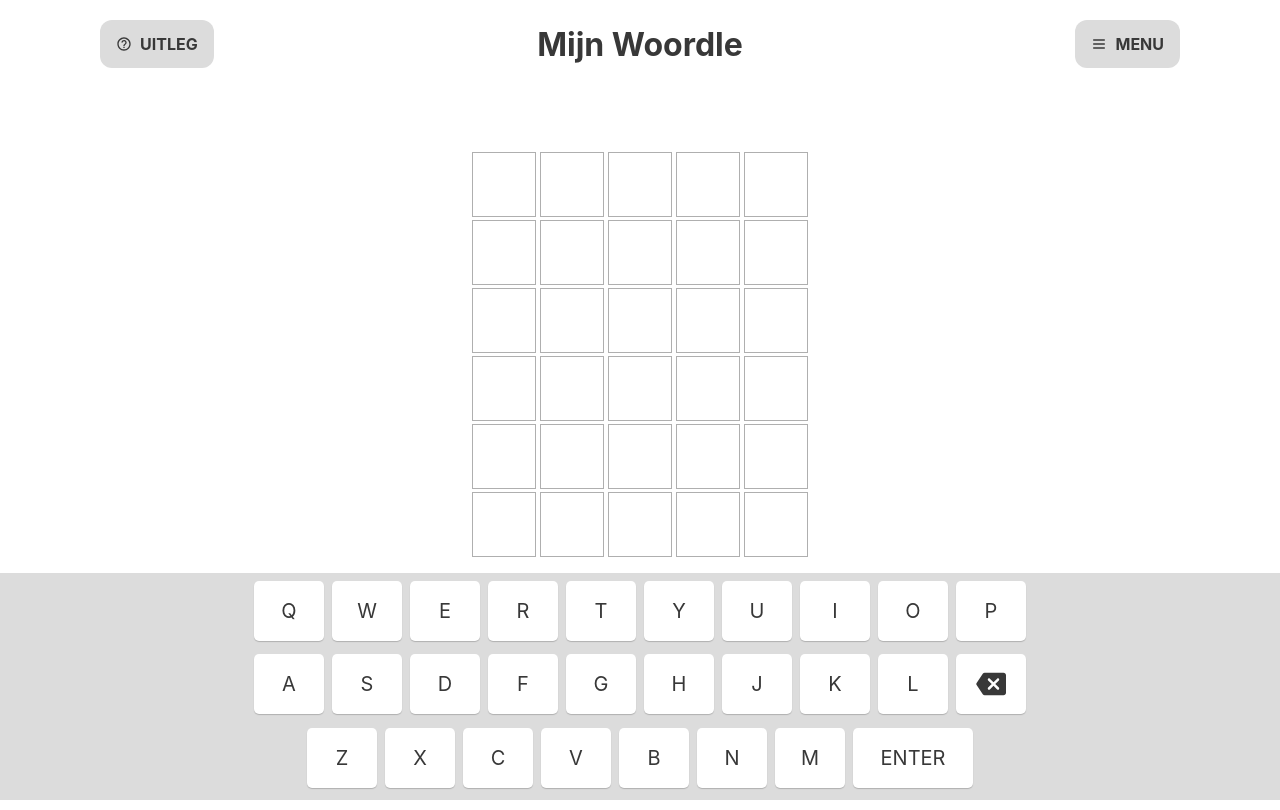
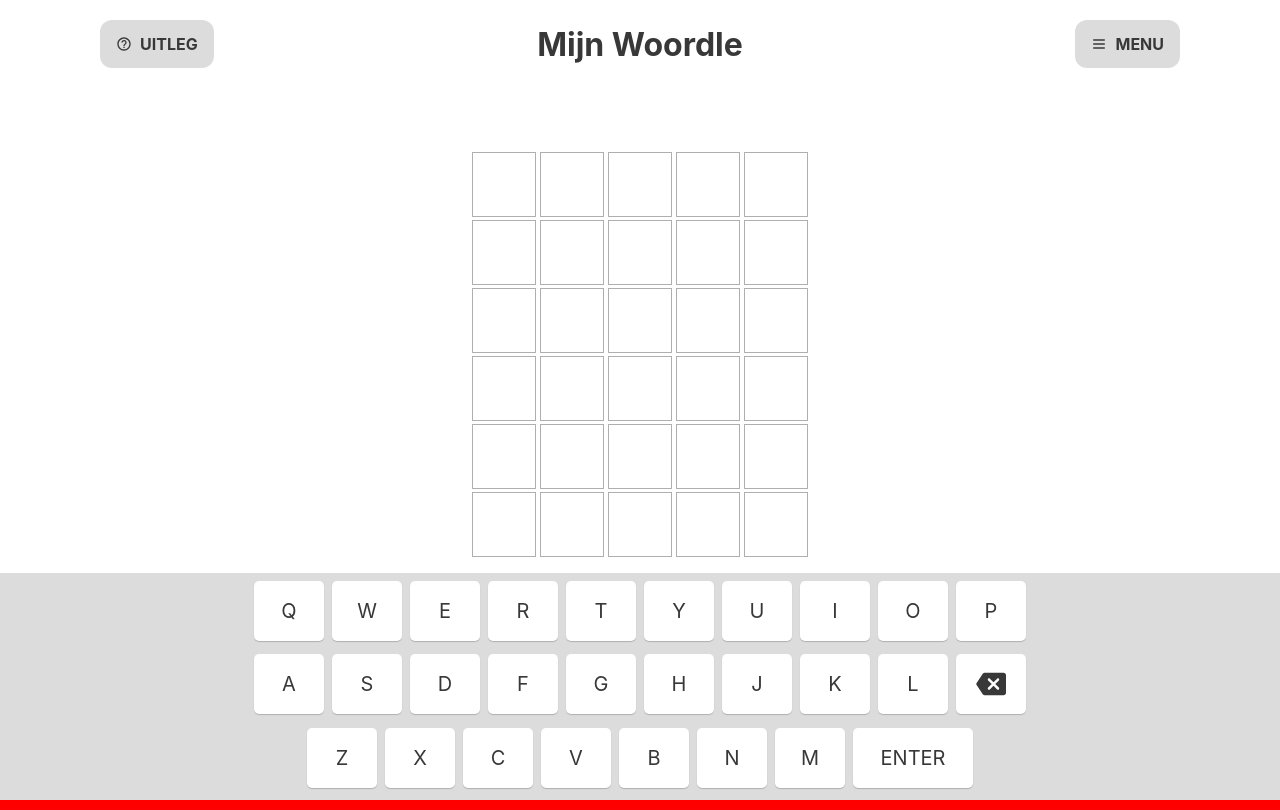
Before and after one commit to jcsteltenpool/mijn-woordle, a React (Create React App) app: page / in a window 1280 px wide. Built offline with nearby package versions, Linux system fonts and the light colour scheme.

Commit message:
css changes

```diff
--- a/public/index.css
+++ b/public/index.css
@@ -79,7 +79,7 @@
   user-select: none;
 }
 
-html, body {
+body {
   margin: 0;
   padding: 0;
   height: 100%;
@@ -88,7 +88,7 @@ html, body {
   overflow: auto;
   -webkit-font-smoothing: antialiased;
 
-  /* border: 5px solid red; */
+  background-color: var(--bg-color);
 }
 
 img, picture, video, canvas, svg {
@@ -117,8 +117,9 @@ p, h1, h2, h3, h4, h5, h6 {
 }
 
 footer div {
-  height: 1px;
+  height: 10px;
   background-color: var(--keyboard-background-color);
+  background-color: red;
 }
 
 #root {
@@ -131,7 +132,7 @@ footer div {
 .game-container {
   position: relative;
   width: 100%;
-  min-height: 100%;
+  height: 100%;
   display: flex;
   flex-direction: column;
   align-items: center;
```
